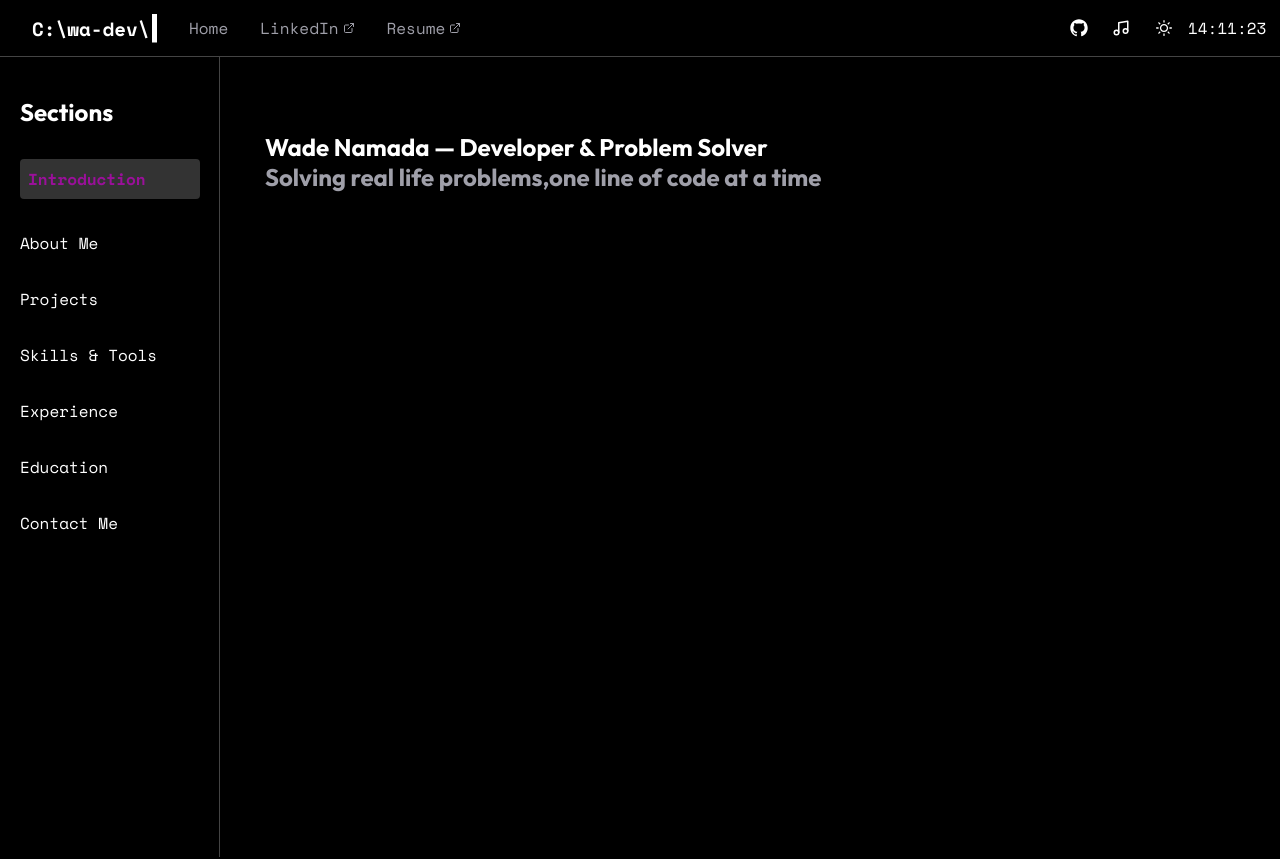
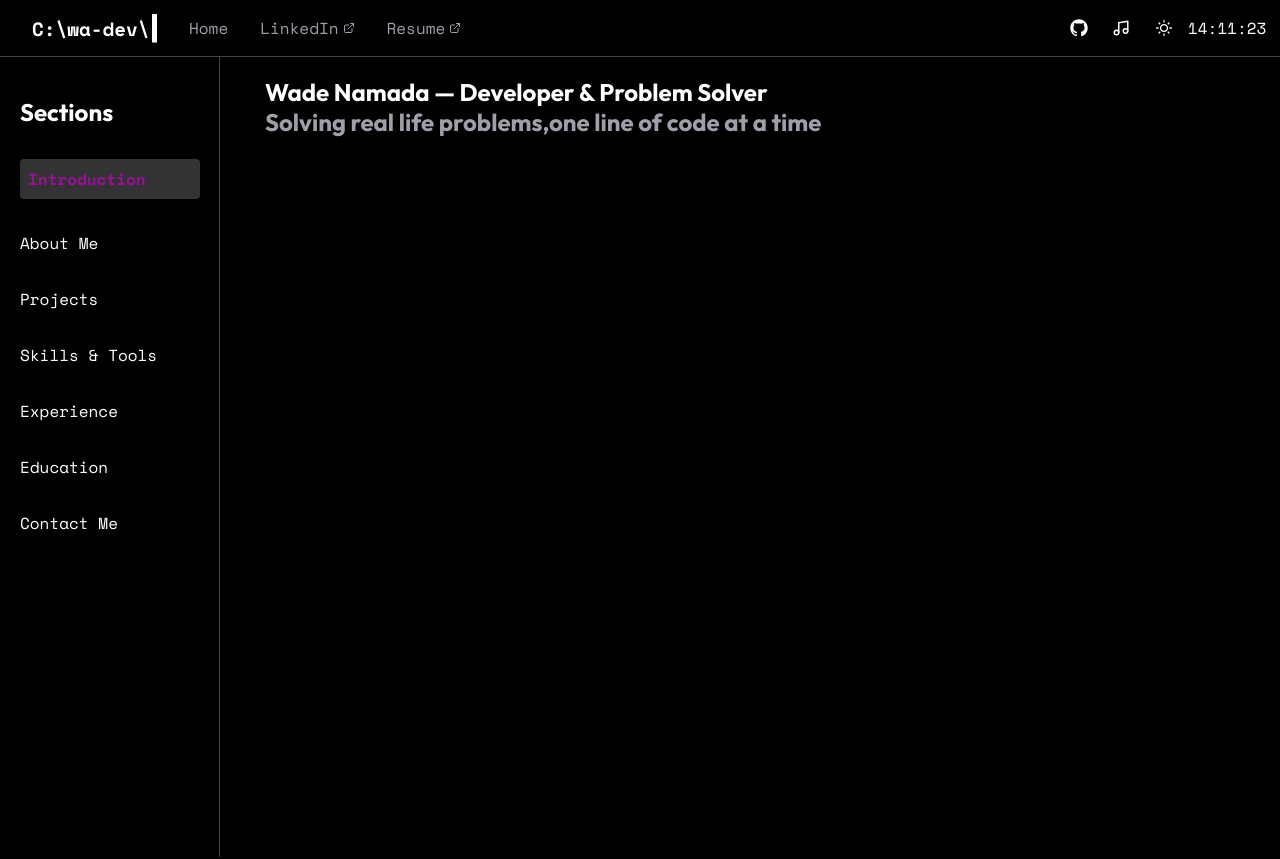
Before and after one commit to wade00000/My-Portfolio, a React (Vite) app: page / in a window 1280 px wide. Shown: the top 859 px of the page. Built offline with nearby package versions, Linux system fonts and the light colour scheme.

Commit message:
fix: a large gap shows before the first section on first load

```diff
--- a/src/App.css
+++ b/src/App.css
@@ -137,7 +137,6 @@
 }
 
 section {
-  margin-top:55px ;
   height: 100vh;
   scroll-margin-top: 60px;
   padding-left: 15px;
```
